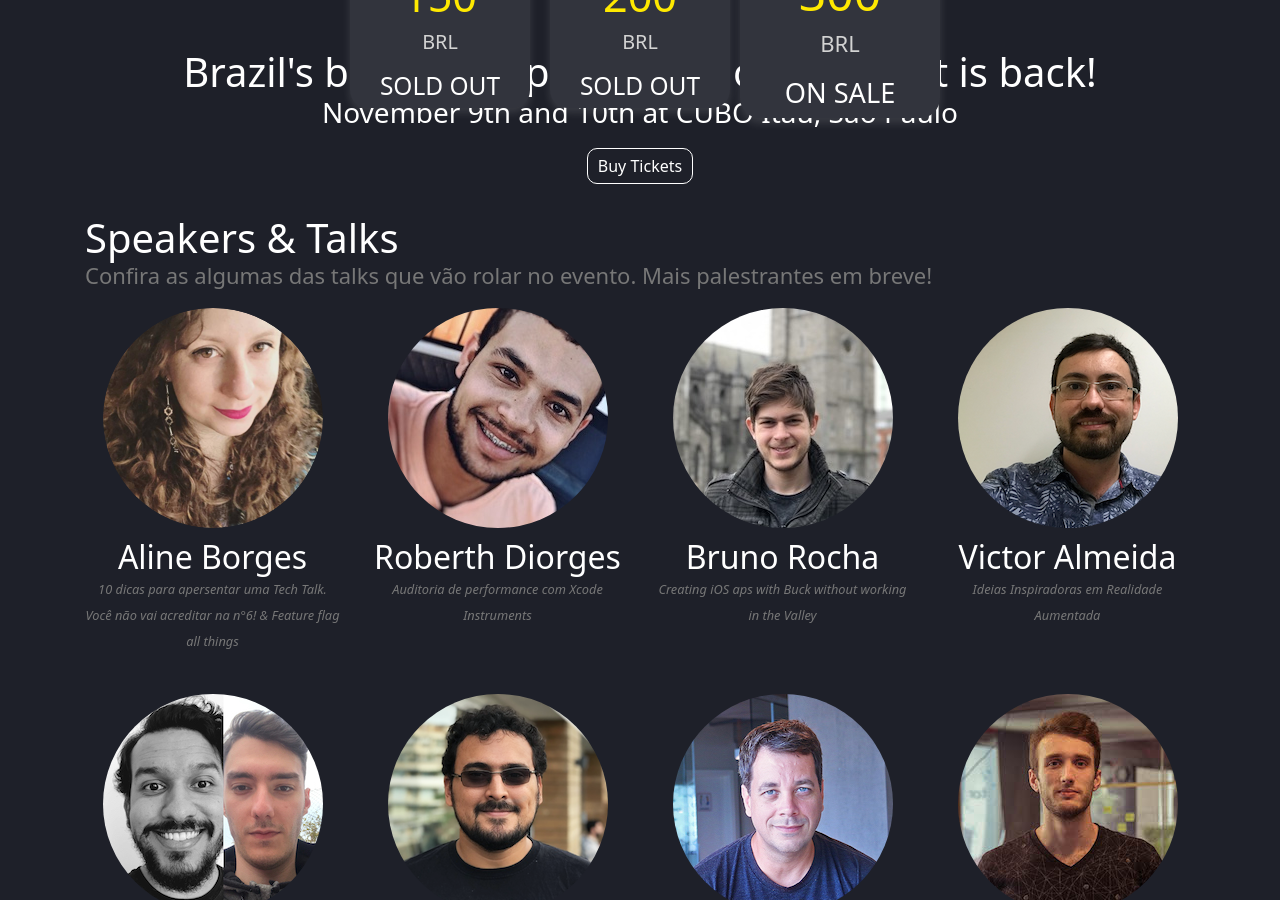
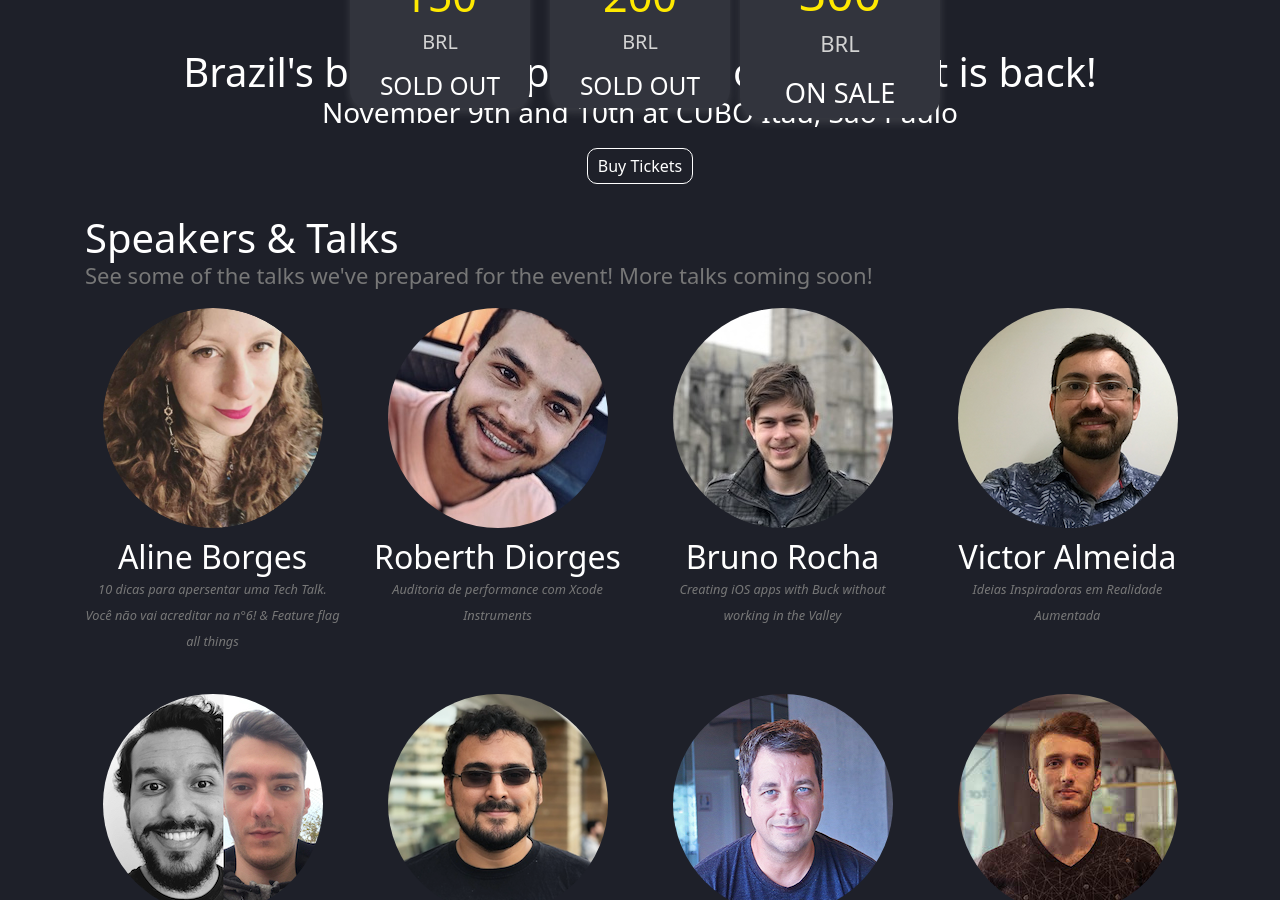
Before and after one commit to CocoaHeadsConference/CocoaHeadsConference.github.io, a Jekyll site: the page built from en/index.html, in a window 1280 px wide and 900 px high, scrolled down 786 px. Built offline with Jekyll 4.4.1, drawn with Linux system fonts in a browser that asks for light colours.

Commit message:
Corrige typo e tradução

```diff
--- /dev/null
+++ b/_data/2019/i18n/speakers.json
@@ -0,0 +1,8 @@
+{
+    "pt": {
+        "comingsoon": "Confira as algumas das talks que vão rolar no evento. Mais palestrantes em breve!"
+    },
+    "en": {
+        "comingsoon": "See some of the talks we've prepared for the event! More talks coming soon!"
+    }
+}
--- a/_includes/index/speakers.html
+++ b/_includes/index/speakers.html
@@ -1,7 +1,9 @@
+{% assign t = site.data.2019.i18n.speakers[page.lang] %}
+
 <section id="speakers" class="index-section">
     <div class="container">
         <h1>Speakers & Talks</h1>
-        <p>Confira as algumas das talks que vão rolar no evento. Mais palestrantes em breve!</p>
+        <p>{{t.comingsoon}}</p>
         <div class="row">
 
             {% include index/speaker-block.html
@@ -45,7 +47,7 @@
             {% include index/speaker-block.html
                 image="/images/team/bruno-rocha.jpeg"
                 name="Bruno Rocha"
-                title="Creating iOS aps with Buck without working in the Valley" %}
+                title="Creating iOS apps with Buck without working in the Valley" %}
 
                 {% comment %}
             {% include index/speaker-block.html
```
